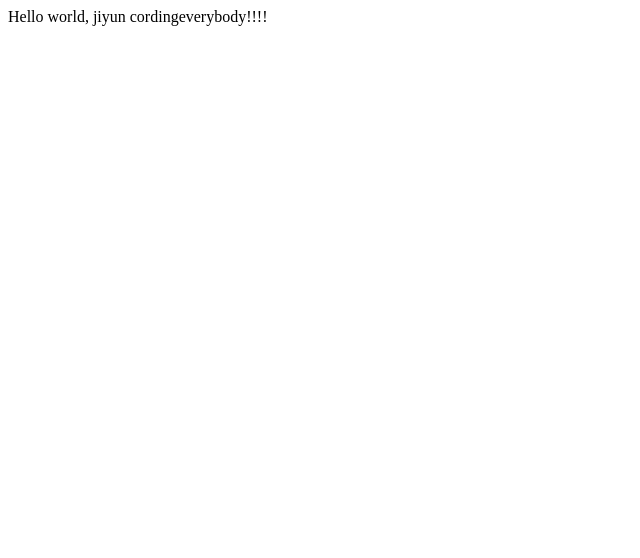
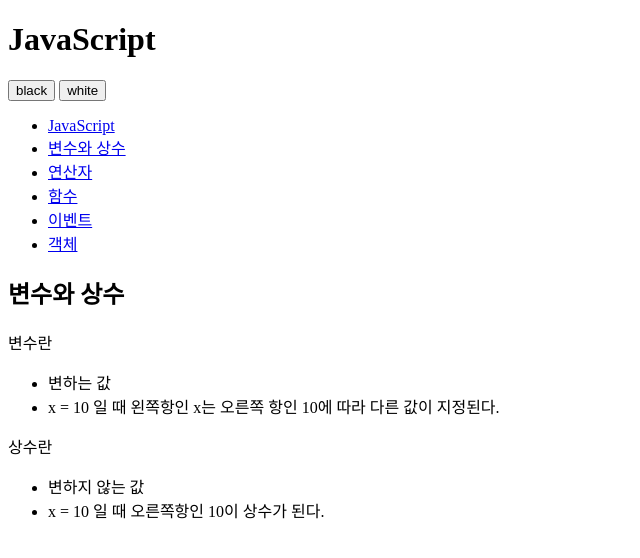
Before and after one commit to wldbs/opentuto, a plain HTML site: page index.html in a window 1280 px wide. Shown: the whole page, without its empty margins (0-640 px from the left). Drawn offline with Linux system fonts and the light colour scheme.

Commit message:
change index.html

```diff
--- a/index.html
+++ b/index.html
@@ -1,25 +1,53 @@
 <!DOCTYPE html>
-<html lang="en">
+<html>
     <head>
         <meta charset="utf-8" />
-
-        <!-- Always force latest IE rendering engine (even in intranet) & Chrome Frame
-        Remove this if you use the .htaccess -->
-        <meta http-equiv="X-UA-Compatible" content="IE=edge,chrome=1" />
-
-        <title>index</title>
-        <meta name="description" content="" />
-        <meta name="author" content="egoing" />
-
-        <meta name="viewport" content="width=device-width; initial-scale=1.0" />
-
-        <!-- Replace favicon.ico & apple-touch-icon.png in the root of your domain and delete these references -->
-        <link rel="shortcut icon" href="/favicon.ico" />
-        <link rel="apple-touch-icon" href="/apple-touch-icon.png" />
     </head>
 
-    <body>
-        Hello world, jiyun
-        	  cordingeverybody!!!!
+    <body id="body">
+        <div>
+            <header>
+                <h1>JavaScript</h1>
+            </header>
+            <div id="toolbar">
+                <input type="button" value="black" />
+                <input type="button" value="white" />
+            </div>
+            <nav>
+                <ul>
+                    <li><a href="http://opentutorials.org/course/49/17">JavaScript</a></li>
+                    <li><a href="http://opentutorials.org/course/49/16">변수와 상수</a></li>
+                    <li><a href="http://opentutorials.org/course/49/18">연산자</a></li>
+                    <li><a href="http://opentutorials.org/course/49/19">함수</a></li>
+                    <li><a href="http://opentutorials.org/course/49/20">이벤트</a></li>
+                    <li><a href="http://opentutorials.org/course/49/21">객체</a></li>
+                </ul>
+            </nav>
+            <article>
+                <h2>변수와 상수</h2>
+                <div>
+                    <p>변수란</p>
+                    <ul>
+                        <li>
+                            변하는 값
+                        </li>
+                        <li>
+                            x = 10 일 때 왼쪽항인 x는 오른쪽 항인 10에 따라 다른 값이 지정된다.
+                        </li>
+                    </ul>
+                    <p>
+                        상수란
+                    </p>
+                    <ul>
+                        <li>
+                            변하지 않는 값
+                        </li>
+                        <li>
+                            x = 10 일 때 오른쪽항인 10이 상수가 된다.
+                        </li>
+                    </ul>
+                </div>
+            </article>
+        </div>
     </body>
 </html>
```
